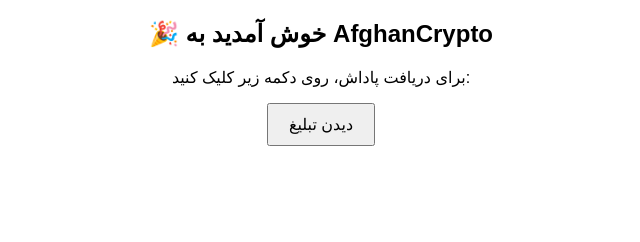
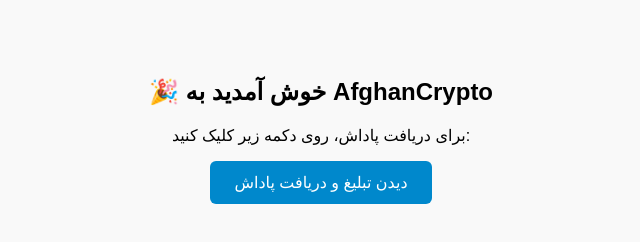
Before and after one commit to murtaza-afzali/AfghanCrypto, a plain HTML site: page index.html in a window 1280 px wide. Shown: the whole page, without its empty margins (319-959 px from the left). Drawn offline with Linux system fonts and the light colour scheme.

Commit message:
Enhance index.html with styles and button updates
Updated HTML structure and added styles for better presentation. Modified button text and ensured proper language attribute for the document.

```diff
--- a/index.html
+++ b/index.html
@@ -1,24 +1,53 @@
 <!DOCTYPE html>
-<html>
+<html lang="fa">
 <head>
+  <meta charset="UTF-8">
   <title>AfghanCrypto</title>
-  <meta charset="UTF-8">
+
+  <!-- بارگذاری SDK تبلیغات AdsGram -->
   <script src="https://sdk.adsgram.ai/sdk.js"></script>
+
+  <!-- استایل ساده برای زیبایی صفحه -->
+  <style>
+    body {
+      font-family: sans-serif;
+      text-align: center;
+      padding: 50px;
+      background-color: #f9f9f9;
+    }
+    button {
+      padding: 12px 24px;
+      font-size: 16px;
+      background-color: #0088cc;
+      color: white;
+      border: none;
+      border-radius: 6px;
+      cursor: pointer;
+    }
+    button:hover {
+      background-color: #006699;
+    }
+  </style>
 </head>
-<body style="text-align:center; font-family:sans-serif;">
+<body>
+
   <h2>🎉 خوش آمدید به AfghanCrypto</h2>
   <p>برای دریافت پاداش، روی دکمه زیر کلیک کنید:</p>
-  <button onclick="showAd()" style="padding:10px 20px; font-size:16px;">دیدن تبلیغ</button>
 
+  <!-- دکمه نمایش تبلیغ -->
+  <button onclick="showAd()">دیدن تبلیغ و دریافت پاداش</button>
+
+  <!-- کد جاوااسکریپت برای نمایش تبلیغ -->
   <script>
     function showAd() {
       window.adsgram.showAd({
-        blockId: '16615', // اینو با Block ID واقعی خودت جایگزین کن
+        blockId: '16615', // 🔁 این عدد را با Block ID واقعی خودت جایگزین کن
         onReward: function() {
           alert("✅ پاداش شما ثبت شد!");
         }
       });
     }
   </script>
+
 </body>
 </html>
```
